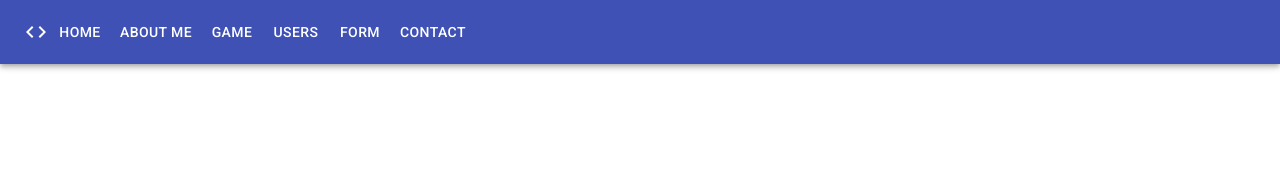
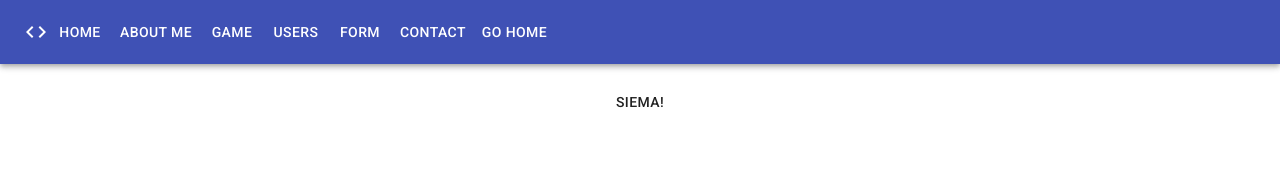
Before and after one commit to EwaBittner/React-social-App, a React (Create React App) app: page /gohome in a window 1280 px wide. Shown: the top 171 px of the page. Built offline with nearby package versions, Linux system fonts and the light colour scheme.

Commit message:
added GoHome button with redirect that is not working properly

```diff
--- a/src/App.js
+++ b/src/App.js
@@ -11,6 +11,7 @@ import Wrapper from "./Wrapper";
 import Users from "./Users";
 import {Form} from "./Form";
 import Nav from "./Nav";
+import {GoHome} from "./GoHome";
 
 const dishes = [
   { id: 1, name: 'Bigos' },
@@ -32,7 +33,7 @@ function App() {
           <Route path="/game" element={<Game name="Szaszki"/>} />
 
           <Route path="/users/*" element={<Users />} />
-
+          to troch
           <Route path="/users/:id" component={UserDetails} />
 
           <Route path="/form" element={<Form />} />
@@ -44,6 +45,8 @@ function App() {
             }} />} >
           </Route>
 
+          <Route path="/gohome" element={<GoHome />} />
+
         </Routes>
       </Wrapper>
     </>
--- /dev/null
+++ b/src/GoHome.js
@@ -0,0 +1,26 @@
+import { Button } from "@material-ui/core";
+import React from "react";
+import {Navigate, Route} from 'react-router-dom';
+
+export class GoHome extends React.Component {
+    state = {
+        shouldRedirect: false
+    }
+
+    handleOnClick = () => {
+        this.setState({
+            shouldRedirect: true
+        })
+    }
+
+    render() {
+        if (this.state.shouldRedirect) {
+            return <Route
+                path="*"
+                element={<Navigate to="/"/>}
+            />
+        }
+
+        return <Button onClick={this.handleOnClick}>Siema!</Button>
+    }
+}
--- a/src/Nav.js
+++ b/src/Nav.js
@@ -27,6 +27,9 @@ export default () => (
           <Button variant="text" color="inherit" component={Link} to="/contact">
             Contact
           </Button>
+          <Button variant="text" color="inherit" component={Link} to="/gohome">
+            Go home
+          </Button>
         </Toolbar>
       </AppBar>
 )
```
Also changed, not shown: src/UserDetails.js (line endings or trailing spaces).
